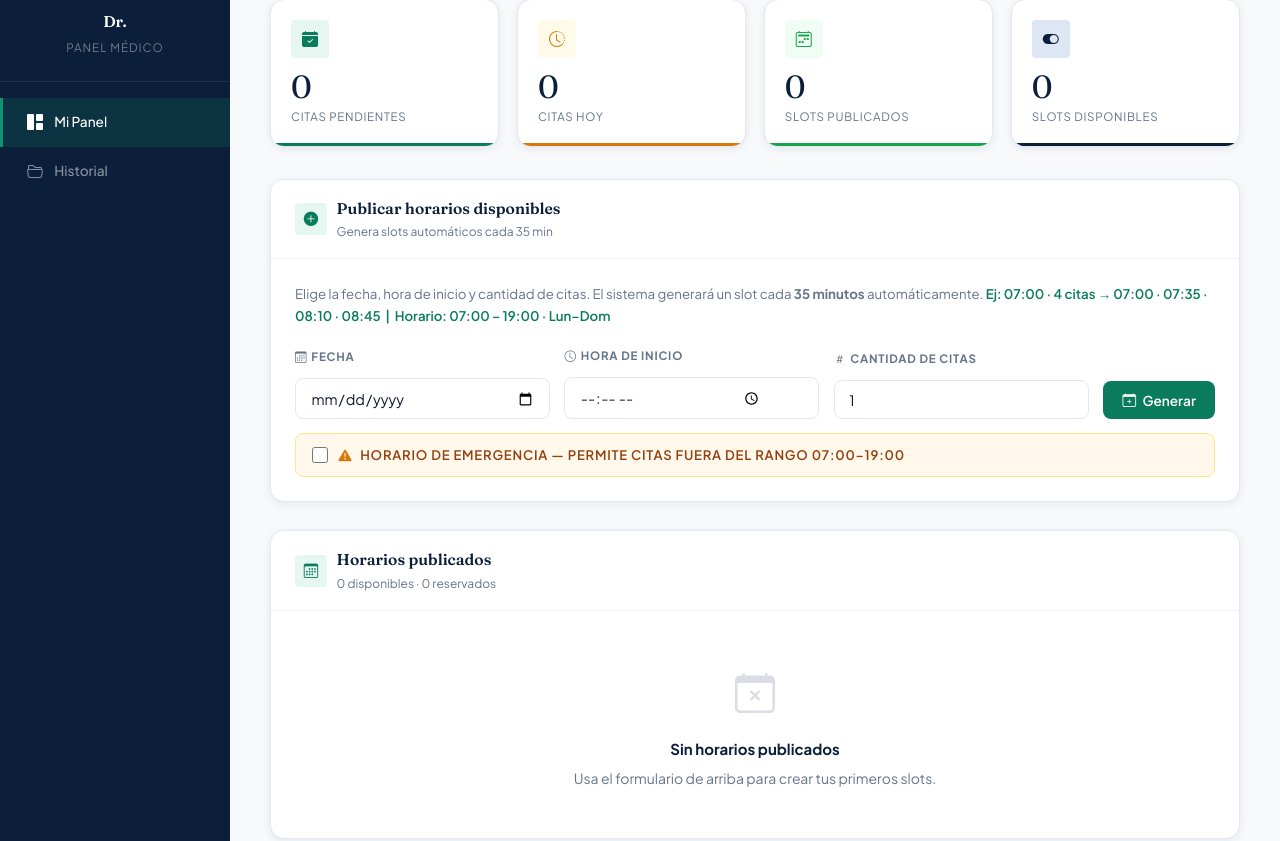
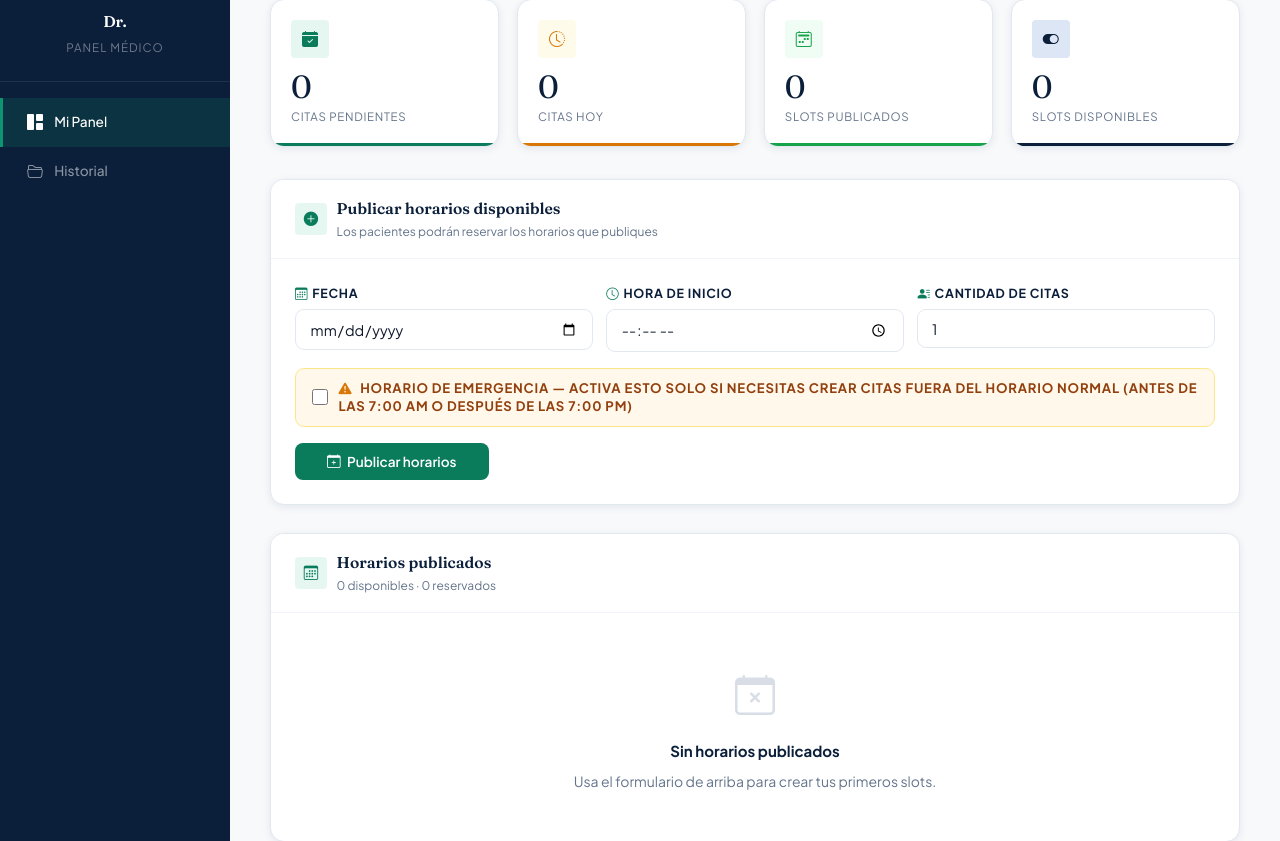
Before and after one commit to Mateo450/mediclover, a Flask app: template templates/doctor_panel.html in a window 1280 px wide. Shown: the part 183-1024 px from the top of the page. Run offline with Flask 3, Linux system fonts and the light colour scheme; the template is opened without the code that fills it, so the values that code supplies are empty; some libraries are stand-ins or nearby versions.

Commit message:
Rediseño del formulario de horarios del doctor

```diff
--- a/templates/doctor_panel.html
+++ b/templates/doctor_panel.html
@@ -632,70 +632,90 @@
           <div class="dp-section-hd-ico"><i class="bi bi-plus-circle-fill"></i></div>
           <div>
             <div class="dp-section-title">Publicar horarios disponibles</div>
-            <div class="dp-section-subtitle">Genera slots automáticos cada 35 min</div>
+            <div class="dp-section-subtitle">Los pacientes podrán reservar los horarios que publiques</div>
           </div>
         </div>
       </div>
       <div class="dp-section-body">
-        <p style="font-size:.83rem; color:var(--gray-500); margin-bottom:1.2rem; line-height:1.65;">
-          Elige la fecha, hora de inicio y cantidad de citas. El sistema generará un slot
-          cada <strong>35 minutos</strong> automáticamente.
-          <span style="color:var(--teal); font-weight:600;">Ej: 07:00 · 4 citas → 07:00 · 07:35 · 08:10 · 08:45 &nbsp;|&nbsp; Horario: 07:00 – 19:00 · Lun–Dom</span>
-        </p>
 
-        <form action="/doctor/slots/crear" method="POST">
-          <div class="dp-slot-form">
-            <div class="dp-form-group">
-              <label><i class="bi bi-calendar3" style="margin-right:.25rem;"></i>Fecha</label>
-              <input type="date" name="fecha" min="{{ hoy }}" required>
+        <form action="/doctor/slots/crear" method="POST" id="formSlots">
+
+          <!-- Fila de campos -->
+          <div style="display:grid;grid-template-columns:1fr 1fr 1fr;gap:.85rem;margin-bottom:1rem;">
+
+            <!-- Fecha -->
+            <div>
+              <label style="font-size:.78rem;font-weight:700;color:#0b1f3a;display:block;margin-bottom:.35rem;">
+                <i class="bi bi-calendar3" style="color:#0a7c5c;margin-right:.25rem;"></i>Fecha
+              </label>
+              <input type="date" name="fecha" min="{{ hoy }}" required id="inputFecha"
+                     onchange="actualizarPrevia()"
+                     style="width:100%;padding:.6rem .85rem;border:1.5px solid #e2e8f0;border-radius:9px;font-size:.9rem;box-sizing:border-box;outline:none;"
+                     onfocus="this.style.borderColor='#0a7c5c'"
+                     onblur="this.style.borderColor='#e2e8f0'">
             </div>
-            <div class="dp-form-group">
-              <label><i class="bi bi-clock" style="margin-right:.25rem;"></i>Hora de inicio</label>
-              <div id="horaWrap" style="position:relative;">
+
+            <!-- Hora de inicio -->
+            <div>
+              <label style="font-size:.78rem;font-weight:700;color:#0b1f3a;display:block;margin-bottom:.35rem;">
+                <i class="bi bi-clock" style="color:#0a7c5c;margin-right:.25rem;"></i>Hora de inicio
+              </label>
+              <div id="horaWrap">
+                <!-- Campo normal 07:00–19:00 -->
                 <input type="time" name="hora" step="60" required id="inputHora"
                        min="07:00" max="19:00"
-                       style="padding-right:3.5rem;">
+                       onchange="actualizarPrevia()"
+                       oninput="actualizarPrevia()"
+                       style="width:100%;padding:.6rem .85rem;border:1.5px solid #e2e8f0;border-radius:9px;font-size:.9rem;box-sizing:border-box;outline:none;"
+                       onfocus="this.style.borderColor='#0a7c5c'"
+                       onblur="this.style.borderColor='#e2e8f0'">
+                <!-- Campo emergencia (oculto por defecto) -->
                 <input type="text" name="hora_emerg" id="inputHoraEmerg"
-                       placeholder="Ej: 21:30 o 06:00"
+                       placeholder="Ej: 20:30"
                        pattern="^([01]?[0-9]|2[0-3]):[0-5][0-9]$"
-                       style="display:none;padding:.5rem .85rem;border:1.5px solid #e2e8f0;border-radius:8px;width:100%;font-size:.9rem;box-sizing:border-box;">
-                <span id="ampmLabel"
-                      style="position:absolute;right:.65rem;top:50%;transform:translateY(-50%);
-                             font-size:.72rem;font-weight:800;letter-spacing:.06em;
-                             color:var(--teal);pointer-events:none;"></span>
+                       oninput="actualizarPrevia()"
+                       style="display:none;width:100%;padding:.6rem .85rem;border:1.5px solid #d97706;border-radius:9px;font-size:.9rem;background:#fffbeb;box-sizing:border-box;outline:none;">
               </div>
             </div>
-            <div class="dp-form-group">
-              <label><i class="bi bi-hash" style="margin-right:.25rem;"></i>Cantidad de citas</label>
-              <input type="number" name="cantidad" min="1" value="1" required id="inputCantidad">
-            </div>
+
+            <!-- Cantidad -->
             <div>
-              <button type="submit" class="btn" style="white-space:nowrap; height:38px;">
-                <i class="bi bi-calendar-plus"></i> Generar
-              </button>
+              <label style="font-size:.78rem;font-weight:700;color:#0b1f3a;display:block;margin-bottom:.35rem;">
+                <i class="bi bi-person-lines-fill" style="color:#0a7c5c;margin-right:.25rem;"></i>Cantidad de citas
+              </label>
+              <input type="number" name="cantidad" min="1" max="20" value="1" required id="inputCantidad"
+                     onchange="actualizarPrevia()" oninput="actualizarPrevia()"
+                     style="width:100%;padding:.6rem .85rem;border:1.5px solid #e2e8f0;border-radius:9px;font-size:.9rem;box-sizing:border-box;outline:none;"
+                     onfocus="this.style.borderColor='#0a7c5c'"
+                     onblur="this.style.borderColor='#e2e8f0'">
             </div>
           </div>
 
-          <!-- Opción emergencia -->
-          <div style="margin-top:.85rem;display:flex;align-items:center;gap:.65rem;
-                      background:#fff8eb;border:1px solid #fde68a;border-radius:8px;
-                      padding:.65rem 1rem;">
+          <!-- Vista previa de horarios -->
+          <div id="previaWrap" style="display:none;background:#f0fdf4;border:1px solid #bbf7d0;border-radius:10px;padding:1rem 1.2rem;margin-bottom:1rem;">
+            <div style="font-size:.75rem;font-weight:700;color:#0a7c5c;text-transform:uppercase;letter-spacing:.06em;margin-bottom:.6rem;">
+              <i class="bi bi-eye" style="margin-right:.3rem;"></i>Vista previa de horarios a crear:
+            </div>
+            <div id="previaLista" style="display:flex;flex-wrap:wrap;gap:.45rem;"></div>
+          </div>
+
+          <!-- Checkbox emergencia -->
+          <div style="display:flex;align-items:center;gap:.65rem;background:#fff8eb;border:1px solid #fde68a;border-radius:9px;padding:.65rem 1rem;margin-bottom:1rem;">
             <input type="checkbox" name="emergencia" id="chkEmergencia"
                    onchange="toggleEmergencia(this)"
-                   style="width:16px;height:16px;cursor:pointer;accent-color:#d97706;">
-            <label for="chkEmergencia"
-                   style="font-size:.82rem;color:#92400e;cursor:pointer;margin:0;font-weight:600;">
-              <i class="bi bi-exclamation-triangle-fill" style="margin-right:.3rem;color:#d97706;"></i>
-              Horario de emergencia — permite citas fuera del rango 07:00–19:00
+                   style="width:16px;height:16px;cursor:pointer;accent-color:#d97706;flex-shrink:0;">
+            <label for="chkEmergencia" style="font-size:.82rem;color:#92400e;cursor:pointer;margin:0;line-height:1.4;">
+              <i class="bi bi-exclamation-triangle-fill" style="color:#d97706;margin-right:.3rem;"></i>
+              <strong>Horario de emergencia</strong> — activa esto solo si necesitas crear citas
+              fuera del horario normal (antes de las 7:00 AM o después de las 7:00 PM)
             </label>
           </div>
 
-          <!-- Vista previa -->
-          <div class="dp-preview" id="dpPreview">
-            <div class="dp-preview-label">Vista previa de slots a crear:</div>
-            <div class="dp-preview-list" id="dpPreviewList"></div>
-          </div>
+          <button type="submit" class="btn" style="padding:.7rem 2rem;">
+            <i class="bi bi-calendar-plus"></i> Publicar horarios
+          </button>
         </form>
+
       </div>
     </div>
 
@@ -933,25 +953,71 @@
 })();
 
 function toggleEmergencia(chk) {
-  const wrap = document.getElementById('horaWrap');
   const inputTime = document.getElementById('inputHora');
   const inputText = document.getElementById('inputHoraEmerg');
-  if (!wrap) return;
+  if (!inputTime || !inputText) return;
   if (chk.checked) {
     inputTime.style.display  = 'none';
     inputTime.removeAttribute('required');
     inputText.style.display  = 'block';
     inputText.required = true;
-    inputText.style.borderColor = '#d97706';
-    inputText.style.background  = '#fffbeb';
   } else {
     inputTime.style.display  = 'block';
     inputTime.required = true;
     inputText.style.display  = 'none';
     inputText.required = false;
-    inputText.style.borderColor = '';
-    inputText.style.background  = '';
+    inputText.value = '';
   }
+  actualizarPrevia();
+}
+
+function actualizarPrevia() {
+  const chk      = document.getElementById('chkEmergencia');
+  const emergOn  = chk && chk.checked;
+  const horaVal  = emergOn
+    ? (document.getElementById('inputHoraEmerg') || {}).value
+    : (document.getElementById('inputHora') || {}).value;
+  const cant     = parseInt((document.getElementById('inputCantidad') || {}).value) || 0;
+  const wrap     = document.getElementById('previaWrap');
+  const lista    = document.getElementById('previaLista');
+
+  if (!horaVal || !cant || cant < 1 || !wrap || !lista) {
+    if (wrap) wrap.style.display = 'none';
+    return;
+  }
+
+  // Parsear hora
+  const partes = horaVal.split(':');
+  if (partes.length < 2) { wrap.style.display = 'none'; return; }
+  let totalMin = parseInt(partes[0]) * 60 + parseInt(partes[1]);
+
+  // Generar horarios
+  const horarios = [];
+  for (let i = 0; i < cant && i < 20; i++) {
+    const h = String(Math.floor(totalMin / 60)).padStart(2, '0');
+    const m = String(totalMin % 60).padStart(2, '0');
+    horarios.push(`${h}:${m}`);
+    totalMin += 35;
+  }
+
+  // Renderizar pastillas limpias
+  lista.innerHTML = horarios.map((h, i) =>
+    `<span style="
+      background:#fff;
+      border:1.5px solid #0a7c5c;
+      color:#0a7c5c;
+      font-size:.82rem;
+      font-weight:700;
+      padding:.3rem .75rem;
+      border-radius:99px;
+      white-space:nowrap;
+    ">
+      <span style="opacity:.55;font-size:.72rem;margin-right:.2rem;">${i+1}.</span>
+      ${h}
+    </span>`
+  ).join('');
+
+  wrap.style.display = 'block';
 }
 </script>
 
```
